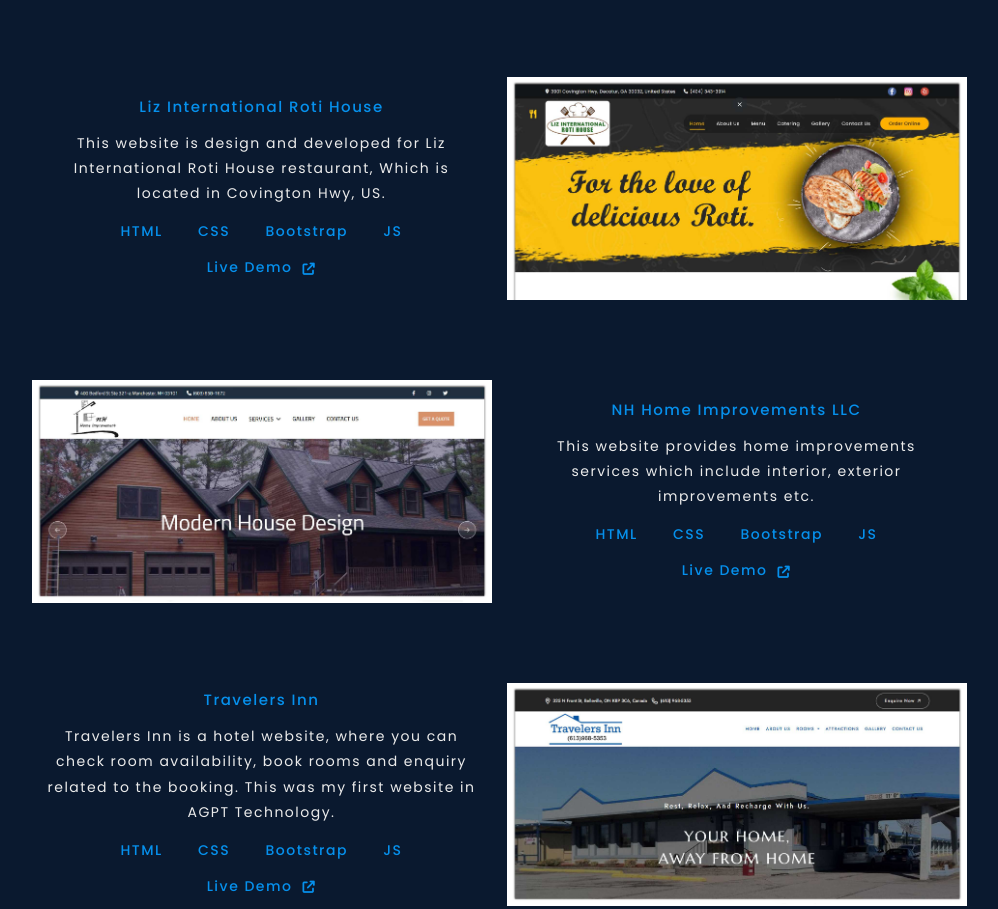
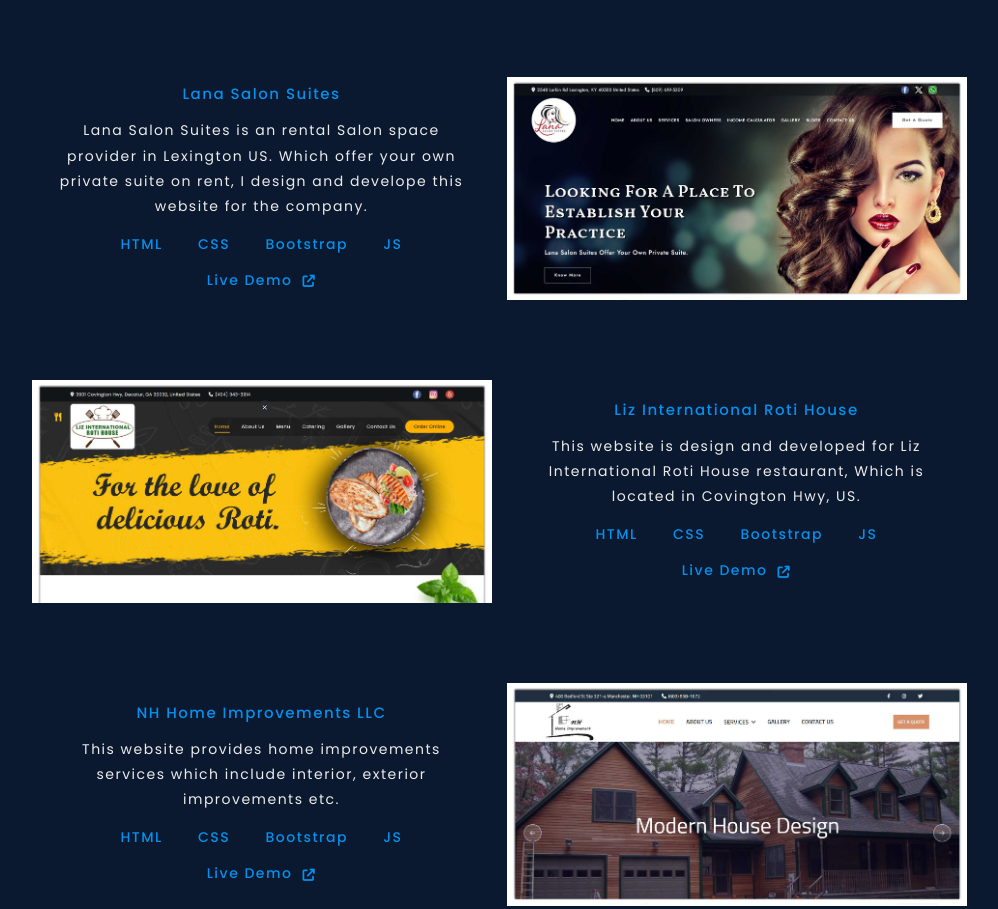
Before and after one commit to frontendsoni/myportfolio, a plain HTML site: page index.html in a window 1280 px wide. Shown: the part 2813-3722 px from the top of the page, without its empty margins (141-1139 px from the left). Drawn offline with Linux system fonts and the light colour scheme.

Commit message:
new project added

```diff
--- a/index.html
+++ b/index.html
@@ -300,6 +300,33 @@
               <div class="row align-items-center project_pad flex-row-reverse">
                 <div class="col-md-6">
                   <div class="project-img-box">
+                    <img src="assets/images/projects/lana-saloon.jpg" alt="project1" class="project-image ">
+                  </div>
+                </div>
+                <div class="col-md-6 space">
+                  <div class="project_content text-center">
+                    <h4>Lana Salon Suites</h4>
+                    <p>
+                      Lana Salon Suites is an rental Salon space provider in Lexington US. Which offer your own private suite on rent, I design and develope this website for the company.
+                    </p>
+                    <div class="tech-use">
+                      <span>HTML</span>
+                      <span>CSS</span>
+                      <span>Bootstrap</span>
+                      <span>JS</span>
+                    </div>
+                    <div class="code-demo">
+                      <a href="https://www.lanasalonsuites.com/" target="_blank">
+                        Live Demo
+                        <i class="fa-solid fa-arrow-up-right-from-square"></i>
+                      </a>
+                    </div>
+                  </div>
+                </div>
+              </div>
+              <div class="row align-items-center project_pad ">
+                <div class="col-md-6">
+                  <div class="project-img-box">
                     <img src="assets/images/projects/liz-international.jpg" alt="project2" class="project-image ">
                   </div>
                 </div>
@@ -324,7 +351,7 @@
                   </div>
                 </div>
               </div>
-              <div class="row align-items-center project_pad">
+              <div class="row align-items-center project_pad flex-row-reverse">
                 <div class="col-md-6">
                   <div class="project-img-box">
                     <img src="assets/images/projects/nh-home.jpg" alt="project3" class="project-image">
@@ -351,7 +378,7 @@
                   </div>
                 </div>
               </div>
-              <div class="row align-items-center project_pad flex-row-reverse">
+              <div class="row align-items-center project_pad ">
                 <div class="col-md-6">
                   <div class="project-img-box">
                     <img src="assets/images/projects/travelers-inn.jpg" alt="project1" class="project-image ">
@@ -378,7 +405,7 @@
                   </div>
                 </div>
               </div>
-              <div class="row align-items-center project_pad">
+              <div class="row align-items-center project_pad flex-row-reverse">
                 <div class="col-md-6">
                   <div class="project-img-box">
                     <img src="assets/images/projects/chatsense.png" alt="project1" class="project-image ">
```
Also changed, not shown: assets/images/projects/lana-saloon.jpg (added).
